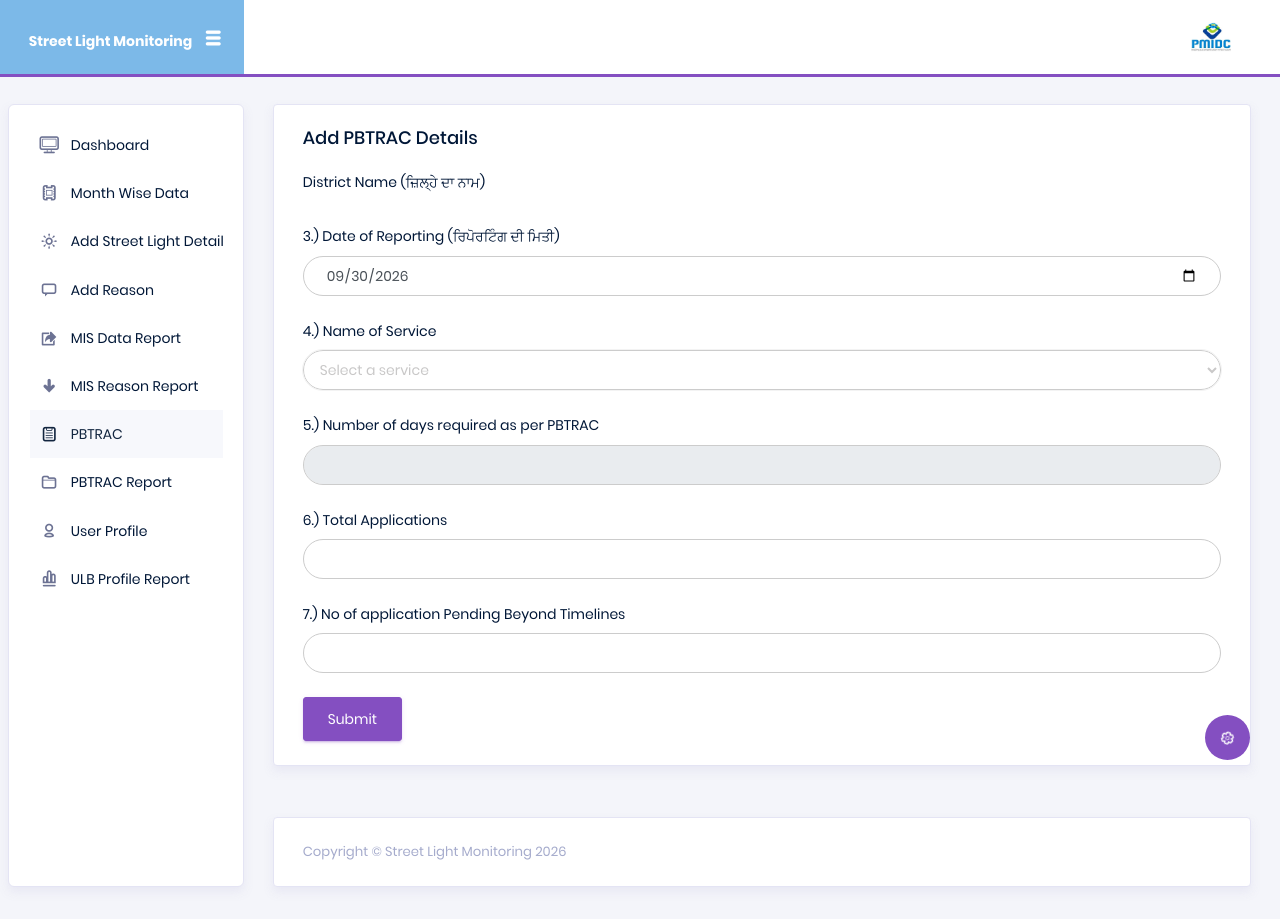
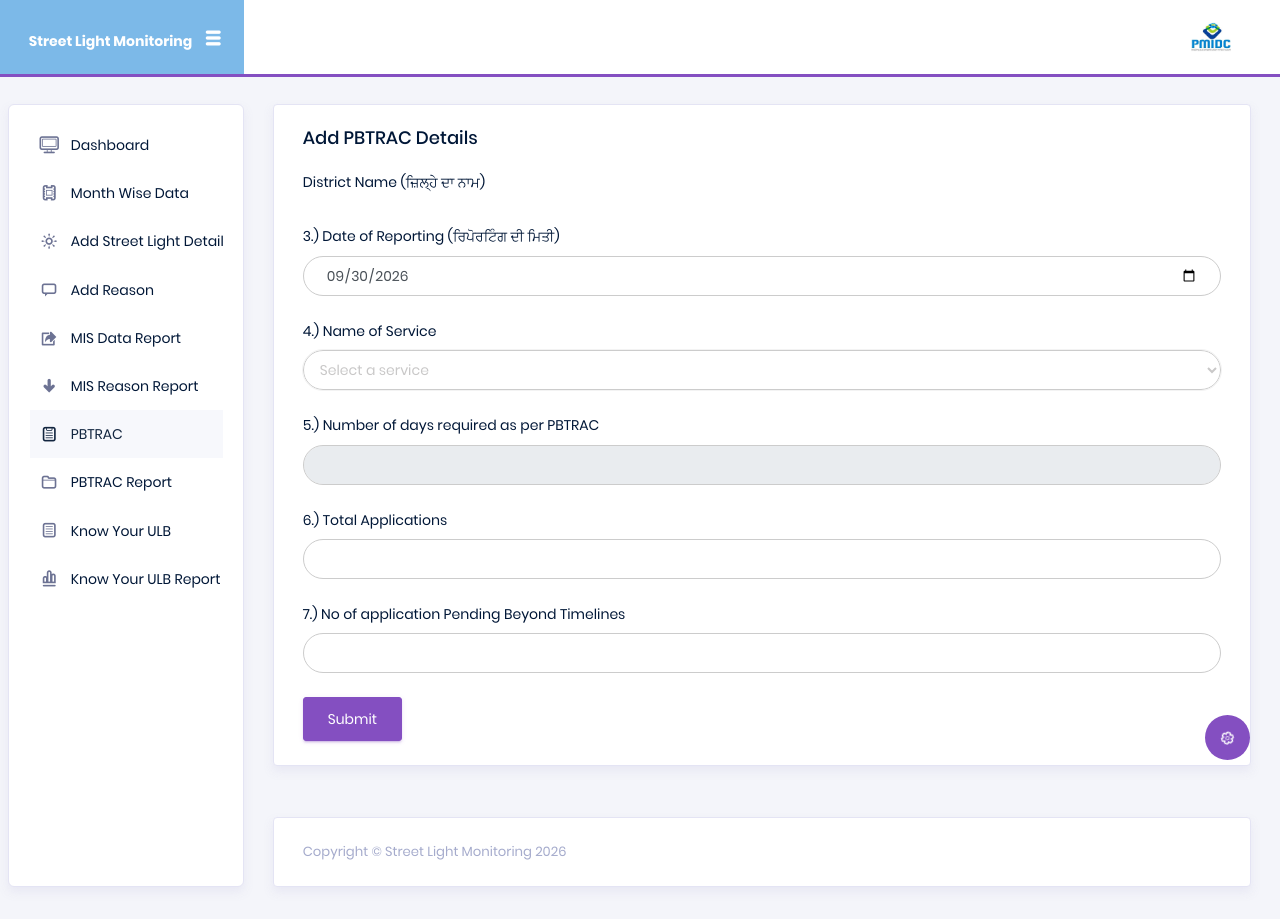
Before and after one commit to erlove000/java, a PHP site: page /PBTRAC.php in a window 1280 px wide. Shown: the top 919 px of the page. Run offline with PHP 8.4, Linux system fonts and the light colour scheme; the visitor is signed in with stand-in values (Sample User, id 1); data that the repository does not hold is empty; some libraries are stand-ins or nearby versions.

Commit message:
update sidebar icon

```diff
--- a/streetlight/includes/sidebar.php
+++ b/streetlight/includes/sidebar.php
@@ -97,15 +97,15 @@
 
     <li class="nav-item">
       <a class="nav-link" href="user_profile.php">
-      <i class="typcn typcn-user-outline menu-icon"></i>
-      <span class="menu-title">User Profile</span>
+      <i class="typcn typcn-document-text menu-icon"></i>
+      <span class="menu-title">Know Your ULB</span>
       </a>
     </li>
 
     <li class="nav-item">
       <a class="nav-link" href="user_profile_report.php">
       <i class="typcn typcn-chart-bar-outline menu-icon"></i>
-      <span class="menu-title">ULB Profile Report</span>
+      <span class="menu-title">Know Your ULB Report</span>
       </a>
     </li>
   </ul>
--- a/streetlight/user_profile.php
+++ b/streetlight/user_profile.php
@@ -581,7 +581,7 @@ function get_rev_val($data, $key) {
             <div class="d-flex align-items-baseline">
               <p class="mb-0">Home</p>
               <i class="typcn typcn-chevron-right"></i>
-              <p class="mb-0">User Profile (Know Your ULB)</p>
+              <p class="mb-0">Know Your ULB</p>
             </div>
           </li>
         </ul>
```
